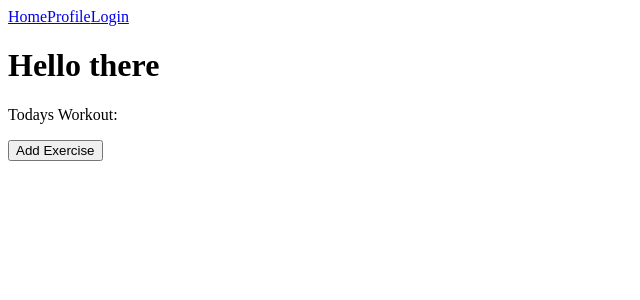
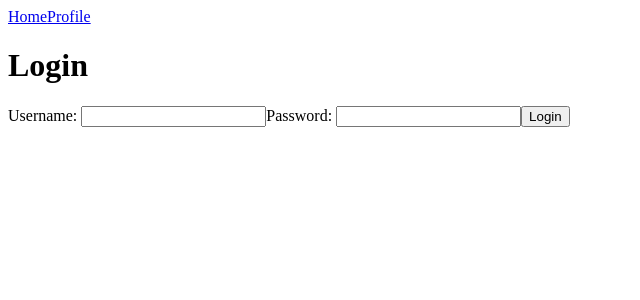
Before and after one commit to loulian444/GymTracker, a React (Vite) app in the folder client/: page / in a window 1280 px wide. Shown: the top 300 px of the page, without its empty margins (0-640 px from the left). Built offline with nearby package versions, Linux system fonts and the light colour scheme.

Commit message:
changed so you need to log in to access home page

```diff
--- a/client/src/components/Home.jsx
+++ b/client/src/components/Home.jsx
@@ -1,16 +1,14 @@
-import AddExercise from "./workout/AddExercise";
+import Login from "./auth/Login";
+import HomePage from "./HomePage";
 
-const Home = ({ userData }) => {
-
+const Home = ({ userData, setIsLoggedIn }) => {
   return (
     <>
-      {userData.name ? <h1>Hello {userData.name}</h1> : <h1>Hello there</h1>}
-
-      <section>
-        <p>Todays Workout:</p>
-      </section>
-
-      <AddExercise />
+      {userData.name ? (
+        <HomePage userData={userData} />
+      ) : (
+        <Login setIsLoggedIn={setIsLoggedIn} />
+      )}
     </>
   );
 };
--- /dev/null
+++ b/client/src/components/HomePage.jsx
@@ -0,0 +1,17 @@
+import AddExercise from "./workout/AddExercise";
+
+const HomePage = ({ userData }) => {
+  return (
+    <>
+      <h1>Hello {userData.name}</h1>
+
+      <AddExercise />
+
+      <section>
+        <p>Todays Workout:</p>
+      </section>
+    </>
+  );
+};
+
+export default HomePage;
--- a/client/src/components/Router.jsx
+++ b/client/src/components/Router.jsx
@@ -9,13 +9,12 @@ const Router = ({ userData, setIsLoggedIn }) => {
   return (
     <>
       <Routes>
-        <Route path="/" element={<Home userData={userData} />} />
+        <Route
+          path="/"
+          element={<Home userData={userData} setIsLoggedIn={setIsLoggedIn} />}
+        />
         <Route path="/profile" element={<Profile />} />
         <Route path="/add-set" element={<AddSet />} />
-        <Route
-          path="/login"
-          element={<Login setIsLoggedIn={setIsLoggedIn} />}
-        />
         <Route path="/register" element={<Register />} />
       </Routes>
     </>
--- a/client/src/components/bars/Navbar.jsx
+++ b/client/src/components/bars/Navbar.jsx
@@ -1,7 +1,6 @@
 import { Link } from "react-router-dom";
 
 const Navbar = ({ userData, setIsLoggedIn }) => {
-
   const logOut = () => {
     localStorage.removeItem(`userData`);
     localStorage.removeItem(`token`);
@@ -13,11 +12,7 @@ const Navbar = ({ userData, setIsLoggedIn }) => {
       <section>
         <Link to={`/`}>Home</Link>
         <Link to={`/profile`}>Profile</Link>
-        {userData.name ? (
-          <button onClick={logOut}>Log Out</button>
-        ) : (
-          <Link to={`/login`}>Login</Link>
-        )}
+        {userData.name ? <button onClick={logOut}>Log Out</button> : null}
       </section>
     </>
   );
```
